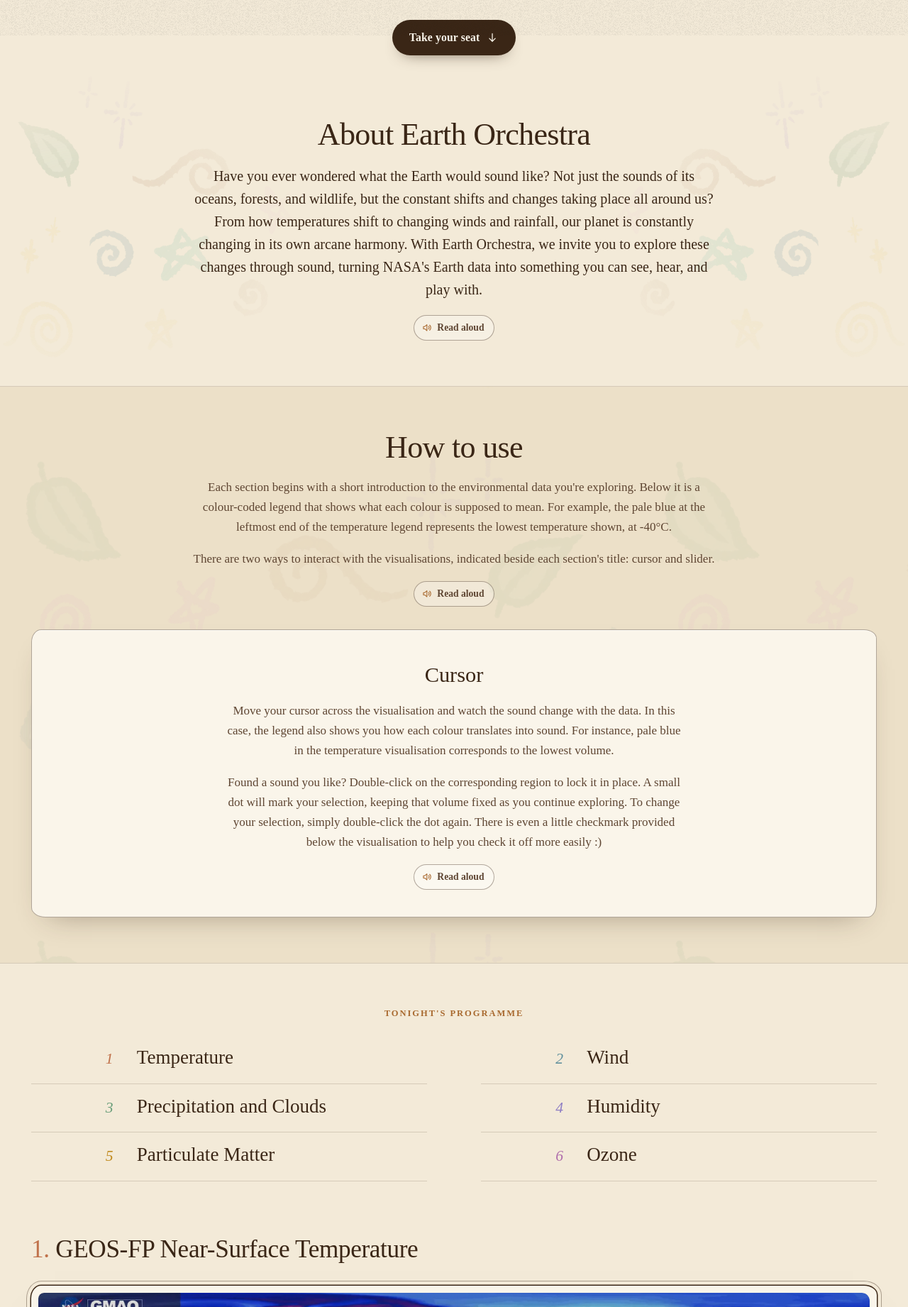
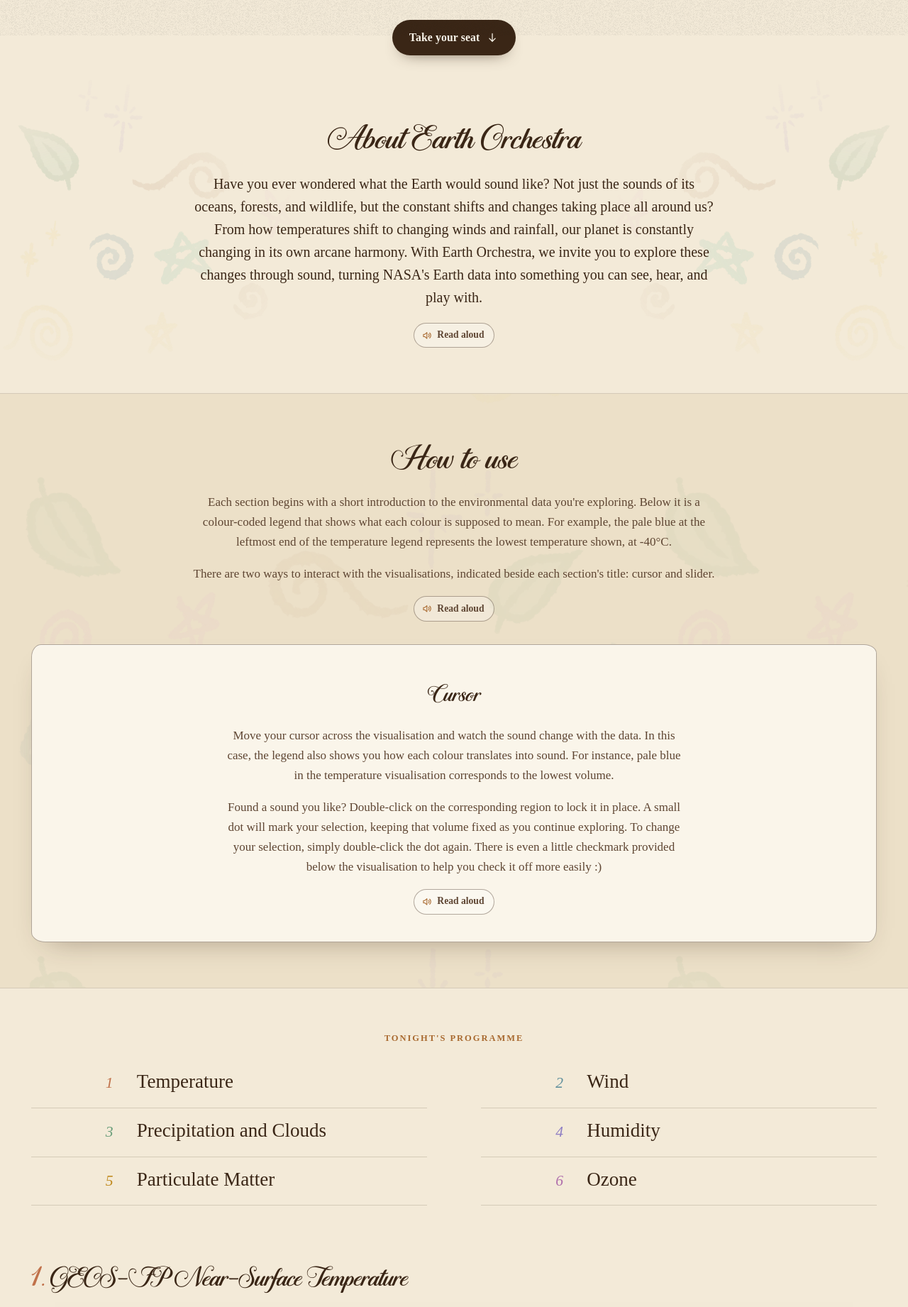
Before and after one commit to sha22kin/earthorchestra, a Laravel app: page / in a window 1280 px wide. Shown: the part 750-2592 px from the top of the page at 71% size. Run offline with Laravel 12, Linux system fonts and the light colour scheme; data comes from the database, SQL or seed files in the repository; style sheets or scripts are compiled from the project's sources; grey boxes are pictures that could not be loaded.

Commit message:
Use the script font for all headings

```diff
--- a/resources/css/base.css
+++ b/resources/css/base.css
@@ -1,3 +1,11 @@
+@font-face {
+    font-family: 'Floraison des Amours';
+    src: url('/fonts/floraison-des-amours.woff2') format('woff2');
+    font-weight: 400;
+    font-style: normal;
+    font-display: swap;
+}
+
 :root {
     --paper: #f3ead8;
     --paper-2: #ece0c8;
@@ -22,6 +30,7 @@
 
     --font-display: 'Times New Roman', Tinos, Times, serif;
     --font-text: 'Times New Roman', Tinos, Times, serif;
+    --font-title: 'Floraison des Amours', 'Times New Roman', Tinos, Times, serif;
 
     --gutter: clamp(1rem, 4vw, 2.75rem);
     --max: 76rem;
@@ -260,3 +269,17 @@ main:focus { outline: none; }
         transition-duration: 0.001ms !important;
     }
 }
+
+/* Headings use the hand-lettered script face. */
+.section-title,
+.page__title,
+.article__title,
+.movement__title,
+.bill__title,
+.way h3,
+.sources h2 {
+    font-family: var(--font-title);
+    font-weight: 400;
+    font-style: normal;
+    letter-spacing: 0;
+}
--- a/resources/css/home.css
+++ b/resources/css/home.css
@@ -164,7 +164,7 @@
     justify-content: center;
     gap: 0.5rem;
     margin: 0 0 0.75rem;
-    font-family: var(--font-display);
+    font-family: var(--font-title);
     font-size: clamp(1.5rem, 1.25rem + 1vw, 1.9rem);
 }
 .way p { color: var(--ink-2); max-width: 40rem; margin-inline: auto; text-wrap: pretty; }
--- a/resources/css/movement.css
+++ b/resources/css/movement.css
@@ -24,7 +24,7 @@
     margin-bottom: clamp(1.25rem, 2.5vw, 2rem);
 }
 .movement__title {
-    font-family: var(--font-display);
+    font-family: var(--font-title);
     font-weight: 500;
     font-size: clamp(1.45rem, 1.1rem + 1.4vw, 2.2rem);
     line-height: 1.05;
--- a/resources/css/orchestra.css
+++ b/resources/css/orchestra.css
@@ -1,11 +1,3 @@
-@font-face {
-    font-family: 'Floraison des Amours';
-    src: url('/fonts/floraison-des-amours.woff2') format('woff2');
-    font-weight: 400;
-    font-style: normal;
-    font-display: swap;
-}
-
 .orchestra {
     --ink-on: #f1e6cf;
     position: relative;
@@ -32,11 +24,6 @@
 .orchestra .eyebrow { color: var(--gold); }
 
 .orchestra__head { max-width: 46rem; margin: 0 auto 2.5rem; text-align: center; }
-.orchestra__head .section-title {
-    font-family: 'Floraison des Amours', var(--font-display);
-    font-weight: 400;
-    letter-spacing: 0;
-}
 .orchestra__head .section-title {
     font-size: clamp(2.6rem, 1.8rem + 3vw, 4rem);
     line-height: 1.1;
--- a/resources/css/pages.css
+++ b/resources/css/pages.css
@@ -38,7 +38,7 @@
 .crumb:hover .icon { transform: translateX(-3px); }
 
 .article__title {
-    font-family: var(--font-display);
+    font-family: var(--font-title);
     font-weight: 500;
     font-size: clamp(1.9rem, 1.35rem + 2.2vw, 3rem);
     line-height: 1.02;
@@ -147,7 +147,7 @@
 
 .sources h2 {
     margin-bottom: 1.25rem;
-    font-family: var(--font-display);
+    font-family: var(--font-title);
     font-size: 1.6rem;
 }
 .sources ol { list-style: none; counter-reset: ref; display: grid; gap: 1rem; }
@@ -289,7 +289,7 @@
     align-items: center;
     gap: 1rem;
     margin-bottom: 1.5rem;
-    font-family: var(--font-display);
+    font-family: var(--font-title);
     font-style: italic;
     font-size: 1.6rem;
     color: var(--copper-deep);
@@ -436,3 +436,12 @@
 .article__end > * { margin-inline: auto; }
 .article__end .article__more { text-align: center; }
 .article__end .sources h2 { text-align: center; }
+
+/* The script title face has a small x-height; give headings a little more size. */
+.section-title,
+.page__title { font-size: clamp(2.3rem, 1.6rem + 2.6vw, 3.4rem); }
+.movement__title { font-size: clamp(1.75rem, 1.35rem + 1.8vw, 2.75rem); }
+.way h3 { font-size: clamp(1.9rem, 1.55rem + 1.2vw, 2.4rem); }
+.article__title { font-size: clamp(2.3rem, 1.6rem + 2.8vw, 3.7rem); }
+.bill__title,
+.sources h2 { font-size: 2rem; font-style: normal; }
```
Also changed, not shown: 3 other files.
